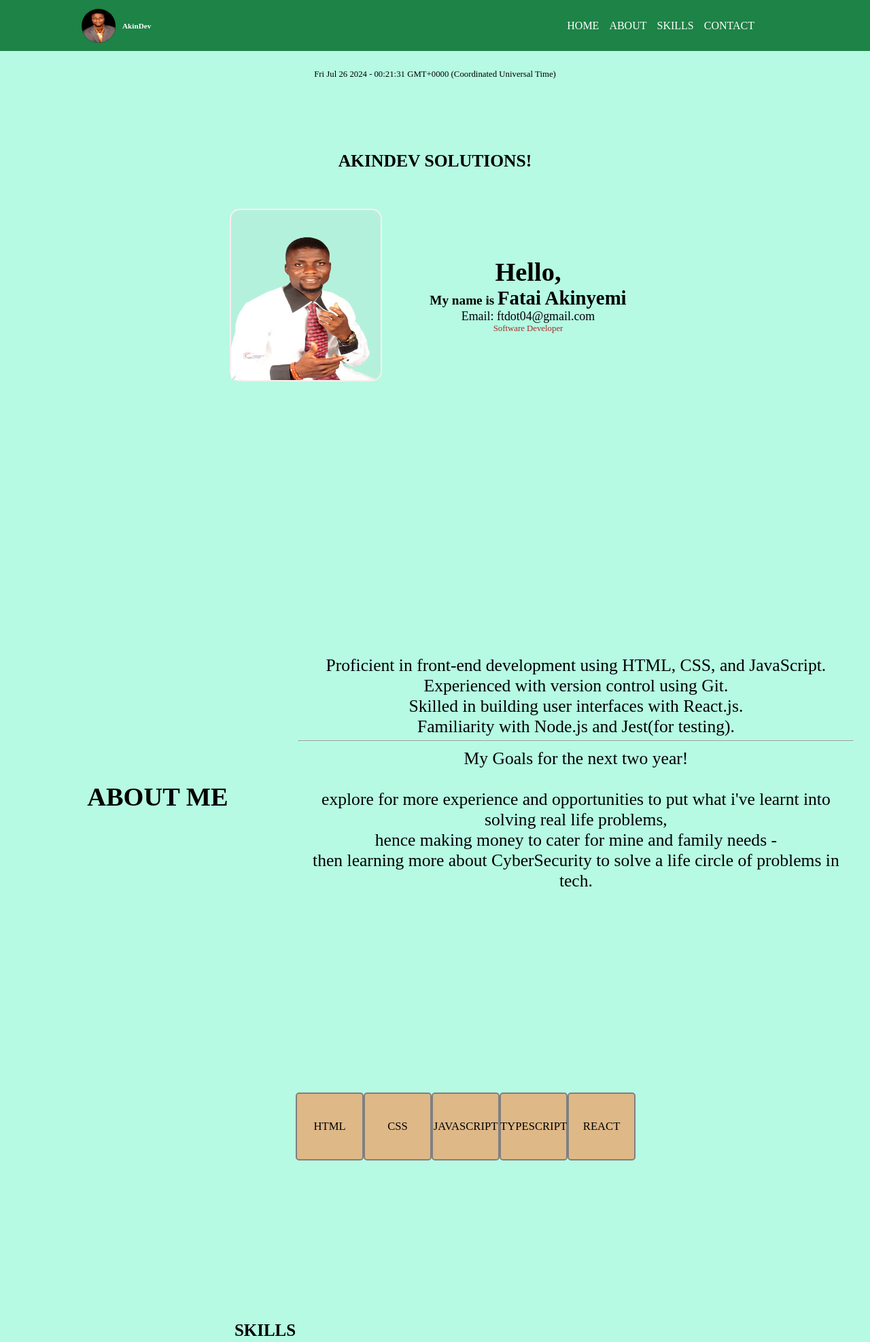
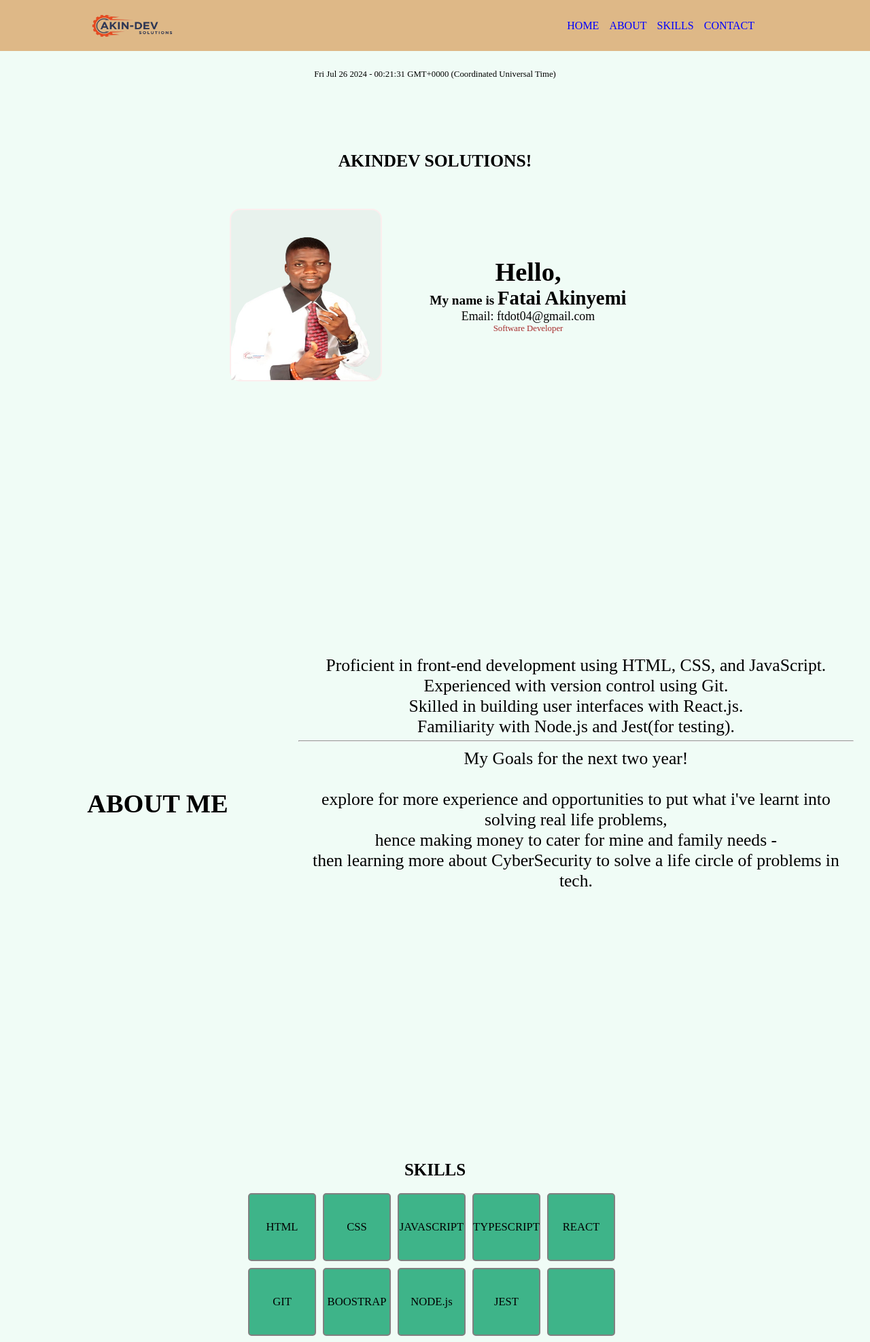
Before and after one commit to Olori-Odo/Html-Css-portfolio, a plain HTML site: page index.html in a window 1280 px wide. Shown: the top 1974 px of the page at 68% size. Drawn offline with Linux system fonts and the light colour scheme.

Commit message:
new update

```diff
--- a/css/index.css
+++ b/css/index.css
@@ -9,7 +9,6 @@ body {
 }
 
 header {
-  /* background-color: rgb(94, 218, 176); */
   width: 100%;
 }
 .nav {
@@ -106,6 +105,7 @@ section #about {
 section #about .about-tag {
   padding-top: 100px;
   margin-bottom: 30px;
+  margin-top: 20px;
 }
 section #about .about-info {
   width: calc(100% - 20px);
@@ -193,10 +193,12 @@ footer {
     padding: 20px;
     position: fixed;
     top: 0;
-    background-color: #1d8346;
-    color: white;
+
+    background-color: #deb887;
   }
-
+  .main {
+    background-color: #f0fcf6;
+  }
   .logo {
     display: flex;
     gap: 10px;
@@ -204,10 +206,13 @@ footer {
     align-items: center;
   }
   .logo .logo-img {
-    width: 50px;
-    height: 50px;
-    border-radius: 50px;
-    background-color: black;
+    width: 150px;
+    height: 140px;
+    border-radius: 0%;
+    background-color: transparent;
+  }
+  .dev-title {
+    display: none;
   }
   .nav-list {
     display: flex;
@@ -217,7 +222,7 @@ footer {
   }
   .nav-list .list {
     display: flex;
-    color: white;
+    color: blue;
     text-decoration: none;
   }
   .nav-list .list:hover {
@@ -249,17 +254,23 @@ footer {
   }
 
   #skills-section {
-    display: flex;
+    display: block;
     align-items: center;
     justify-content: center;
-    height: 80vh;
+    height: 100vh;
   }
   .skills-heading {
     text-align: center;
-    padding-top: 100px;
-    /* margin-top: 20px; */
   }
-
+  #skills-section .skills,
+  .skills-2 {
+    display: flex;
+  }
+  #skills-section .skills,
+  .skills-2 {
+    margin-bottom: 10px;
+    justify-content: center;
+  }
   .skill {
     display: flex;
     justify-content: center;
@@ -268,7 +279,8 @@ footer {
     height: 100px;
     border-radius: 5px;
     border: 2px solid grey;
-    background-color: burlywood;
+    margin-right: 10px;
+    background-color: #3eb489 !important;
   }
 
   @media screen and (min-width: 1000px) {
@@ -323,18 +335,12 @@ footer {
     display: none;
   }
 
-  #skills-section .skills {
-    display: flex;
-    align-items: center;
-    justify-content: center;
-    height: 80vh;
-  }
   .skills-heading {
     text-align: center;
     padding-top: 100px;
     margin-top: 20px;
   }
-  .skill {
+  .skills .skill {
     display: flex;
     justify-content: center;
     align-items: center;
--- a/index.html
+++ b/index.html
@@ -12,7 +12,11 @@
     <header>
       <nav class="nav">
         <div class="logo">
-          <img class="logo-img" src="./asset/afo-4.png" alt="" />
+          <img
+            class="logo-img"
+            src="./asset/AkinDev-removebg-preview.png"
+            alt=""
+          />
           <h3 class="dev-title">AkinDev</h3>
         </div>
 
@@ -117,7 +121,6 @@
         <img class="skill-img" src="./asset/afo-1.png" alt="" />
         <h2 class="skills-heading">SKILLS</h2>
 
-        <div class="sk">
         <div class="skills">
           <div class="skill">HTML</div>
           <div class="skill">CSS</div>
@@ -131,7 +134,6 @@
           <div class="skill">NODE.js</div>
           <div class="skill">JEST</div>
           <div class="skill"></div>
-          </div>
         </div>
       </section>
       <section id="contact-section">
```
Also changed, not shown: asset/AkinDev-logo-removebg-preview.png (added), asset/AkinDev-removebg-preview.png (added), asset/AkinDev.png (added). Lines whose indentation alone changed are shown as unchanged.
